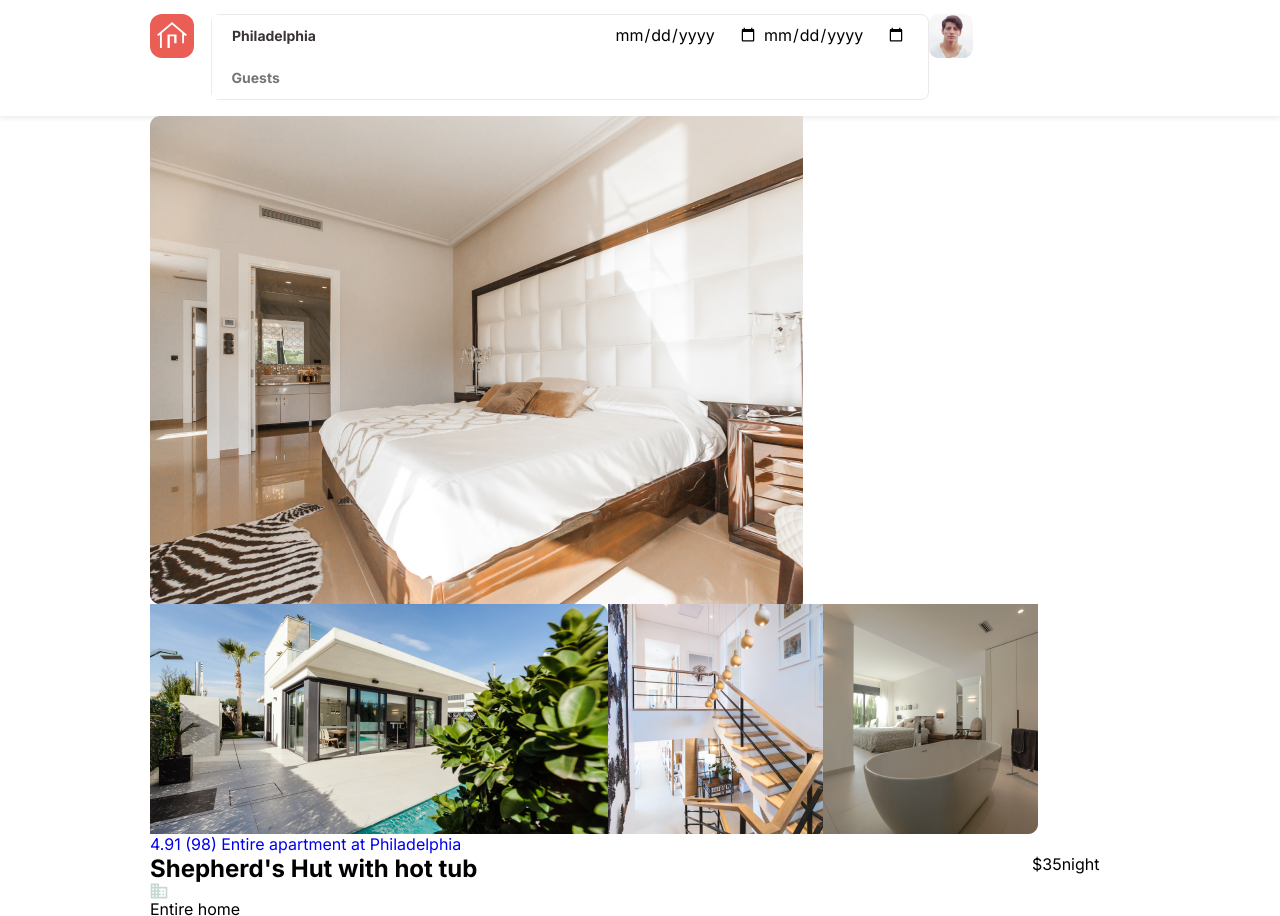
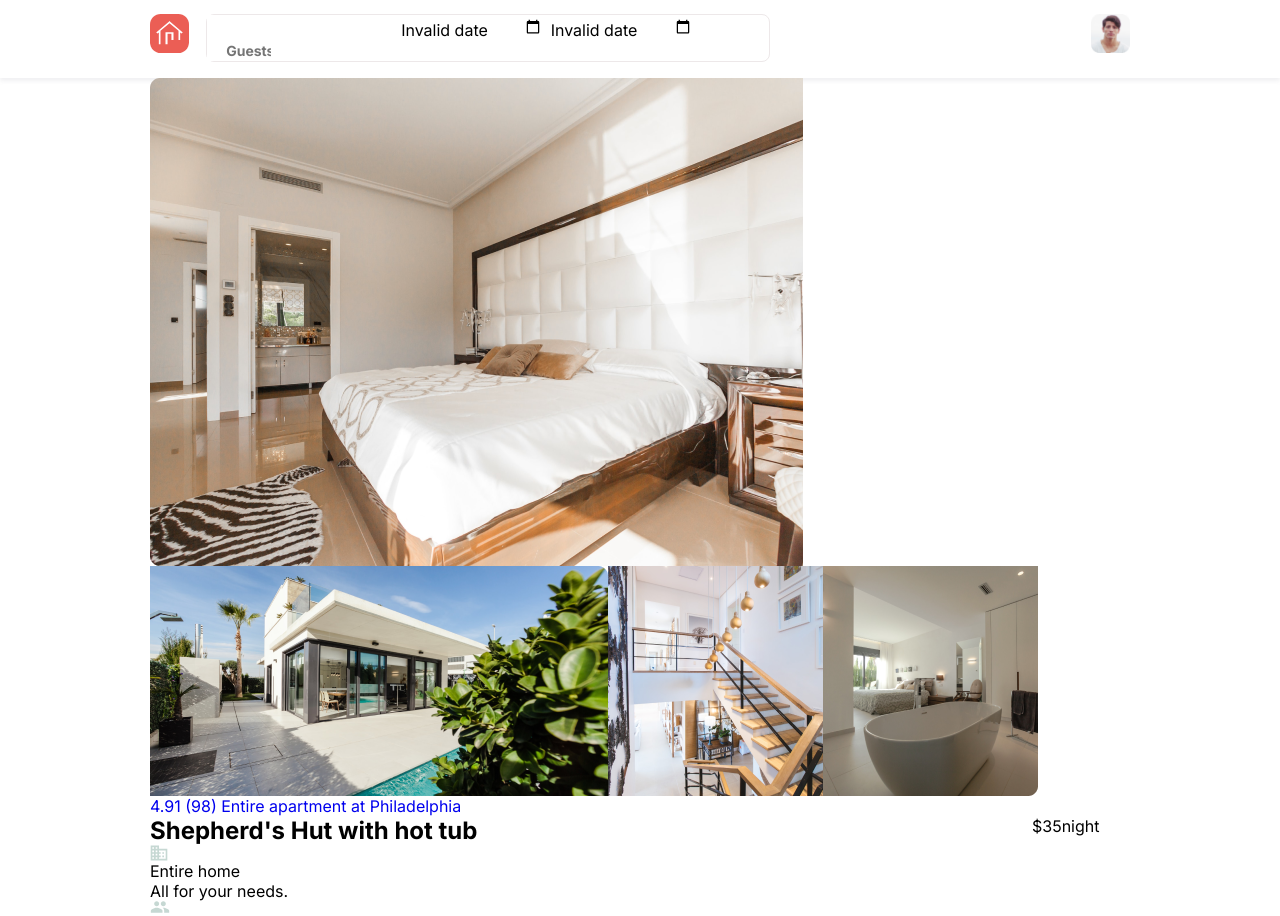
Before and after one commit to Polik32/upwork-21.01.2022, a website: page app/index.html in a window 1280 px wide. Shown: the top 916 px of the page. Drawn offline with nearby package versions, Linux system fonts and the light colour scheme; files that its build step writes are made by us from their sources.

Commit message:
25.01.2022 home

```diff
--- a/app/index.html
+++ b/app/index.html
@@ -12,13 +12,13 @@
 <header class="header">
     <div class="container">
         <div class="header__inner">
-            <a class="logo" href="#">
+            <a class="header__logo" href="#">
                 <img src="images/logo.svg" alt="logo">
             </a>
             <form class="header__form">
                 <input class="header__form-location" type="text" placeholder="Start typing..." value="Philadelphia">
-                <input class="header__form-from" type="date">
-                <input class="header__form-by" type="date">
+                <input class="header__form-from"  type="date" data-date="" data-date-format="DD MMMM">
+                <input class="header__form-by" type="date" data-date="" data-date-format="DD MMMM">
                 <input class="header__form-guests" type="text" placeholder="Guests">
             </form>
             <a class="header__user" href="#">
@@ -777,7 +777,7 @@
             </div>
     </div>
 </footer>
-
+<script src="https://cdnjs.cloudflare.com/ajax/libs/moment.js/2.10.3/moment.min.js"></script>
 <script src="js/main.min.js"></script>
 </body>
 </html>
--- a/app/js/main.js
+++ b/app/js/main.js
@@ -39,3 +39,11 @@ $('.availability__check-inner .availability__check-quantity').bind("change keyup
       this.value = parseInt($(this).data('max-count'));
   }
 });
+
+$("input").on("change", function() {
+  this.setAttribute(
+      "data-date",
+      moment(this.value, "YYYY-MM-DD")
+      .format( this.getAttribute("data-date-format") )
+  )
+}).trigger("change");
--- a/app/scss/_global.scss
+++ b/app/scss/_global.scss
@@ -32,3 +32,40 @@ input{
     outline: 0;
     outline-offset: 0;
 }
+
+input[type="date"]::-moz-datetime-edit-year-field,
+input[type="date"]::-webkit-datetime-edit-year-field{
+	display: none;
+  }
+
+// input::-webkit-calendar-picker-indicator {
+// 	display: none;
+// }
+
+input {
+    position: relative;
+    width: 150px; height: 20px;
+    color: white;
+}
+
+input:before {
+    position: absolute;
+    top: 3px; left: 3px;
+    content: attr(data-date);
+    display: inline-block;
+    color: black;
+}
+
+input::-moz-datetime-edit, input::-moz-inner-spin-button, input::-moz-clear-button,
+input::-webkit-datetime-edit, input::-webkit-inner-spin-button, input::-webkit-clear-button {
+    display: none;
+}
+
+input::-moz-calendar-picker-indicator,
+input::-webkit-calendar-picker-indicator {
+    position: absolute;
+    top: 3px;
+    right: 0;
+    color: black;
+    opacity: 1;
+}
--- a/app/scss/style.scss
+++ b/app/scss/style.scss
@@ -11,16 +11,27 @@
         display: flex;
         padding: 14px 0 16px 0;
     }
+    &__logo{
+        max-width: 44px;
+    }
     &__form{
         margin-left: 17px;
+        margin-right: 321px;
         border: 1px solid #EDE8E9;
         border-radius: 8px;
         max-width: 718px;
+    }
+    &__form-from{
+        max-width: 145px;
+    }
+    &__form-by{
+        max-width: 145px;
     }
     &__form-location{
         @extend %inter-bold;
         font-size: 14px;
         @extend %color-bold;
+        max-width: 271px;
         padding: 12px 167px 11px 20px;
     }
     &__form-guests{
@@ -28,6 +39,7 @@
         font-size: 14px;
         line-height: 21px;
         @extend %color-light;
+        max-width: 154px;
         padding: 12px 86px 11px 19.5px;
     }
 }
```
Also changed, not shown: app/css/style.min.css, app/js/main.min.js.
